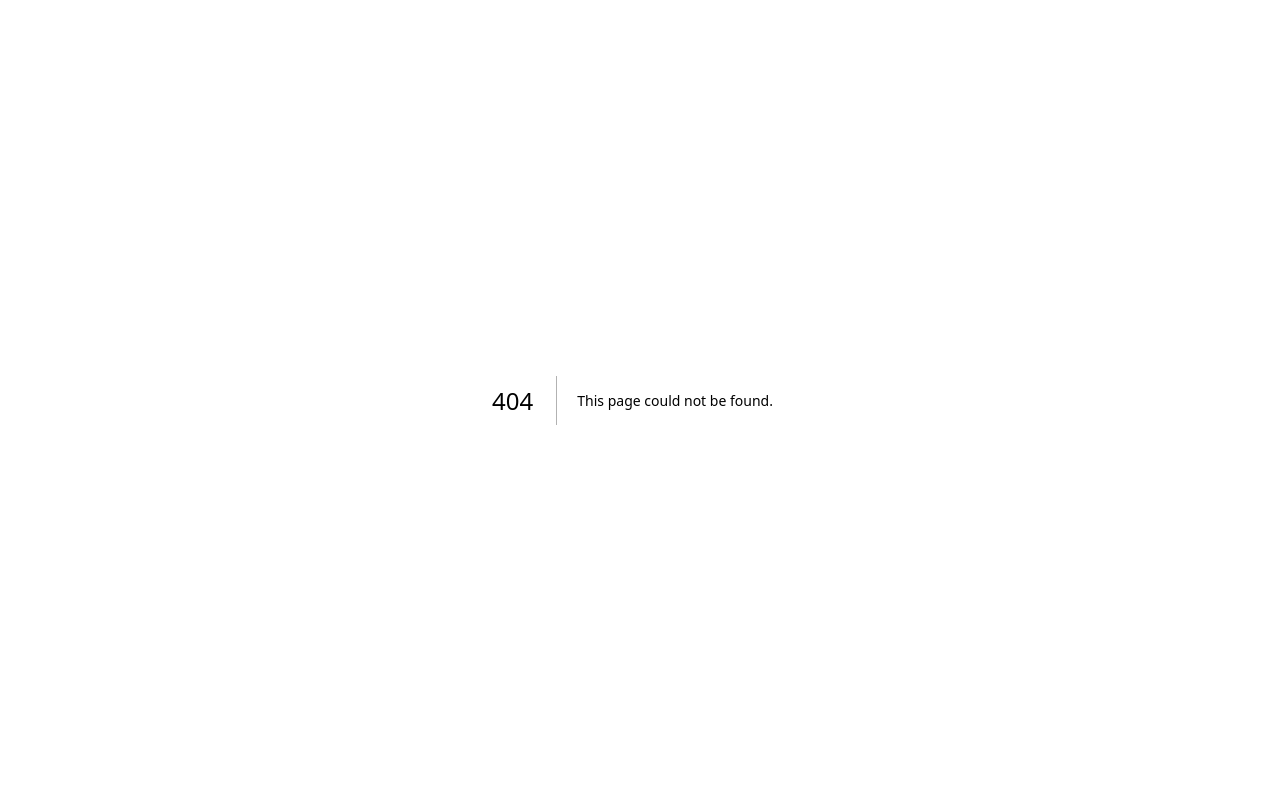
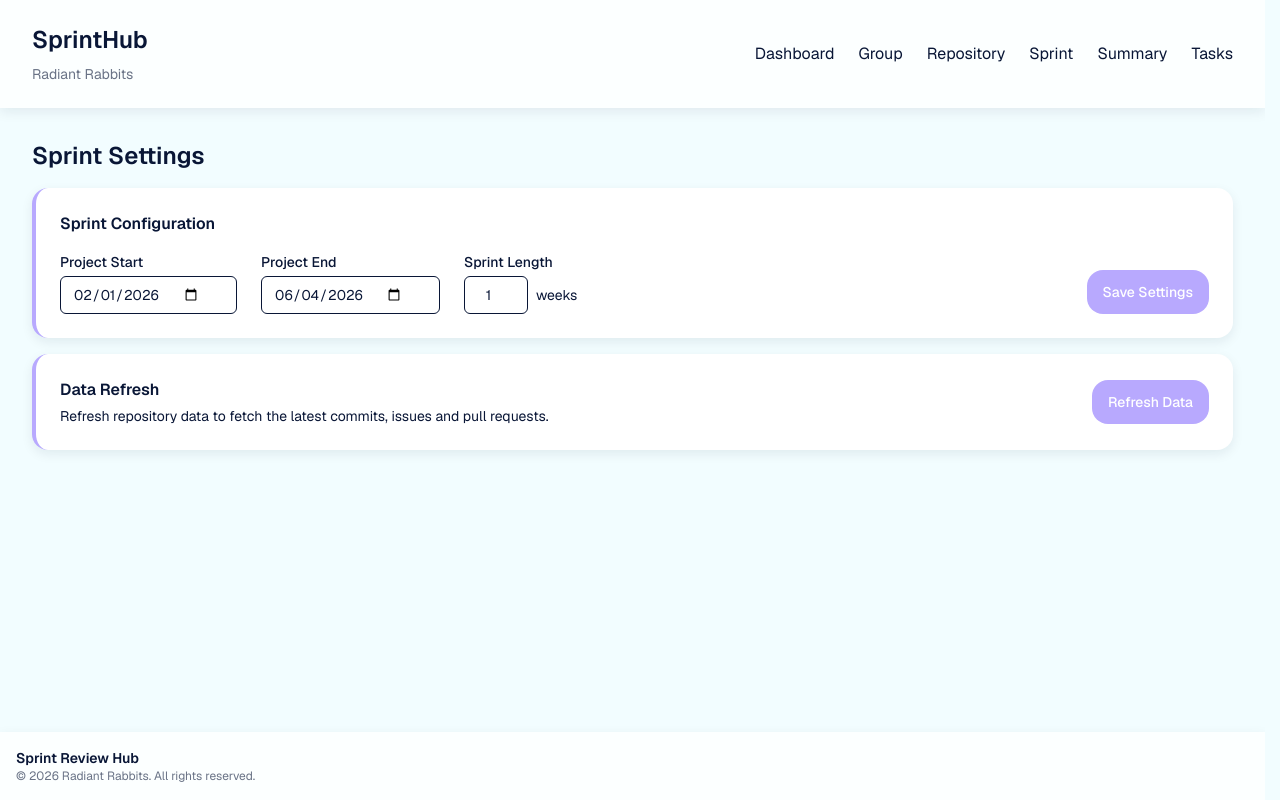
Before and after one commit to UOA-CS732-S1-2026/group-project-radiant-rabbits, a Next.js app: page /sprintsettings in a window 1280 px wide. Before the commit this address had no page. Built offline with nearby package versions, Linux system fonts and the light colour scheme.

Commit message:
created sprint settings page

```diff
--- /dev/null
+++ b/src/app/(main)/sprintsettings/page.tsx
@@ -0,0 +1,128 @@
+"use client";
+
+import { useState } from "react";
+import Button from "@/components/ui/Button";
+import Card from "@/components/ui/Card";
+import PageContainer from "@/components/ui/PageContainer";
+
+export default function SprintSettings() {
+  const [projectStart, setProjectStart] = useState("2026-02-01");
+  const [projectEnd, setProjectEnd] = useState("2026-06-04");
+  const [sprintLength, setSprintLength] = useState(1);
+  const [isSaved, setIsSaved] = useState(false);
+  const [isRefreshing, setIsRefreshing] = useState(false);
+
+  const handleSave = () => {
+    setIsSaved(true);
+    setTimeout(() => setIsSaved(false), 2000);
+  };
+
+  const handleRefresh = () => {
+    setIsRefreshing(true);
+    setTimeout(() => setIsRefreshing(false), 1500);
+  };
+
+  return (
+    <PageContainer>
+      <div className="space-y-4">
+        <h1 className="text-2xl font-semibold text-brand-text">
+          Sprint Settings
+        </h1>
+
+        {/* Sprint Configuration Card */}
+        <Card>
+          <h2 className="text-base font-semibold text-brand-text mb-4">
+            Sprint Configuration
+          </h2>
+
+          <div className="flex flex-wrap items-end gap-6">
+            {/* Project Start */}
+            <div className="flex flex-col gap-1">
+              <label
+                htmlFor="project-start"
+                className="text-sm text-brand-muted font-medium"
+              >
+                Project Start
+              </label>
+              <input
+                id="project-start"
+                type="date"
+                value={projectStart}
+                onChange={(e) => setProjectStart(e.target.value)}
+                className="rounded-md border border-brand-border bg-brand-bg px-3 py-2 pr-9 text-sm text-brand-text focus:outline-none focus:ring-2 focus:ring-brand-accent cursor-pointer"
+              />
+            </div>
+
+            {/* Project End */}
+            <div className="flex flex-col gap-1">
+              <label
+                htmlFor="project-end"
+                className="text-sm text-brand-muted font-medium"
+              >
+                Project End
+              </label>
+              <input
+                id="project-end"
+                type="date"
+                value={projectEnd}
+                onChange={(e) => setProjectEnd(e.target.value)}
+                className="rounded-md border border-brand-border bg-brand-bg px-3 py-2 pr-9 text-sm text-brand-text focus:outline-none focus:ring-2 focus:ring-brand-accent cursor-pointer"
+              />
+            </div>
+
+            {/* Sprint Length */}
+            <div className="flex flex-col gap-1">
+              <label
+                htmlFor="sprint-length"
+                className="text-sm text-brand-muted font-medium"
+              >
+                Sprint Length
+              </label>
+              <div className="flex items-center gap-2">
+                <input
+                  id="sprint-length"
+                  type="number"
+                  min={1}
+                  max={8}
+                  value={sprintLength}
+                  onChange={(e) => {
+                    const val = Number(e.target.value);
+                    if (val >= 1) setSprintLength(val);
+                  }}
+                  className="w-16 rounded-md border border-brand-border bg-brand-bg px-3 py-2 text-sm text-brand-text text-center focus:outline-none focus:ring-2 focus:ring-brand-accent"
+                />
+                <span className="text-sm text-brand-muted">weeks</span>
+              </div>
+            </div>
+
+            {/* Save Button */}
+            <div className="ml-auto">
+              <Button onClick={handleSave}>
+                {isSaved ? "Saved ✓" : "Save Settings"}
+              </Button>
+            </div>
+          </div>
+        </Card>
+
+        {/* Data Refresh Card */}
+        <Card>
+          <div className="flex items-center justify-between gap-4">
+            <div>
+              <h2 className="text-base font-semibold text-brand-text mb-1">
+                Data Refresh
+              </h2>
+              <p className="text-sm text-brand-muted">
+                Refresh repository data to fetch the latest commits, issues and
+                pull requests.
+              </p>
+            </div>
+
+            <Button onClick={handleRefresh} disabled={isRefreshing}>
+              {isRefreshing ? "Refreshing…" : "Refresh Data"}
+            </Button>
+          </div>
+        </Card>
+      </div>
+    </PageContainer>
+  );
+}
--- a/src/components/ui/Button.tsx
+++ b/src/components/ui/Button.tsx
@@ -2,22 +2,31 @@ type ButtonProps = {
   children: React.ReactNode;
   variant?: "primary" | "secondary";
   type?: "button" | "submit";
+  onClick?: () => void;
+  disabled?: boolean;
 };
 
 export default function Button({
   children,
   variant = "primary",
   type = "button",
+  onClick,
+  disabled,
 }: ButtonProps) {
   const base =
-    "rounded-xl px-md py-sm text-body-sm font-medium transition focus:outline-none focus:ring-2 focus:ring-brand-accent";
+    "rounded-xl px-md py-sm text-body-sm font-medium transition focus:outline-none focus:ring-2 focus:ring-brand-accent disabled:opacity-60 disabled:cursor-not-allowed";
   const styles =
     variant === "primary"
       ? "bg-brand-accent text-white hover:opacity-90"
       : "bg-white text-brand-dark border border-brand-accent hover:bg-brand-background";
 
   return (
-    <button type={type} className={`${base} ${styles}`}>
+    <button
+      type={type}
+      onClick={onClick}
+      disabled={disabled}
+      className={`${base} ${styles}`}
+    >
       {children}
     </button>
   );
```
